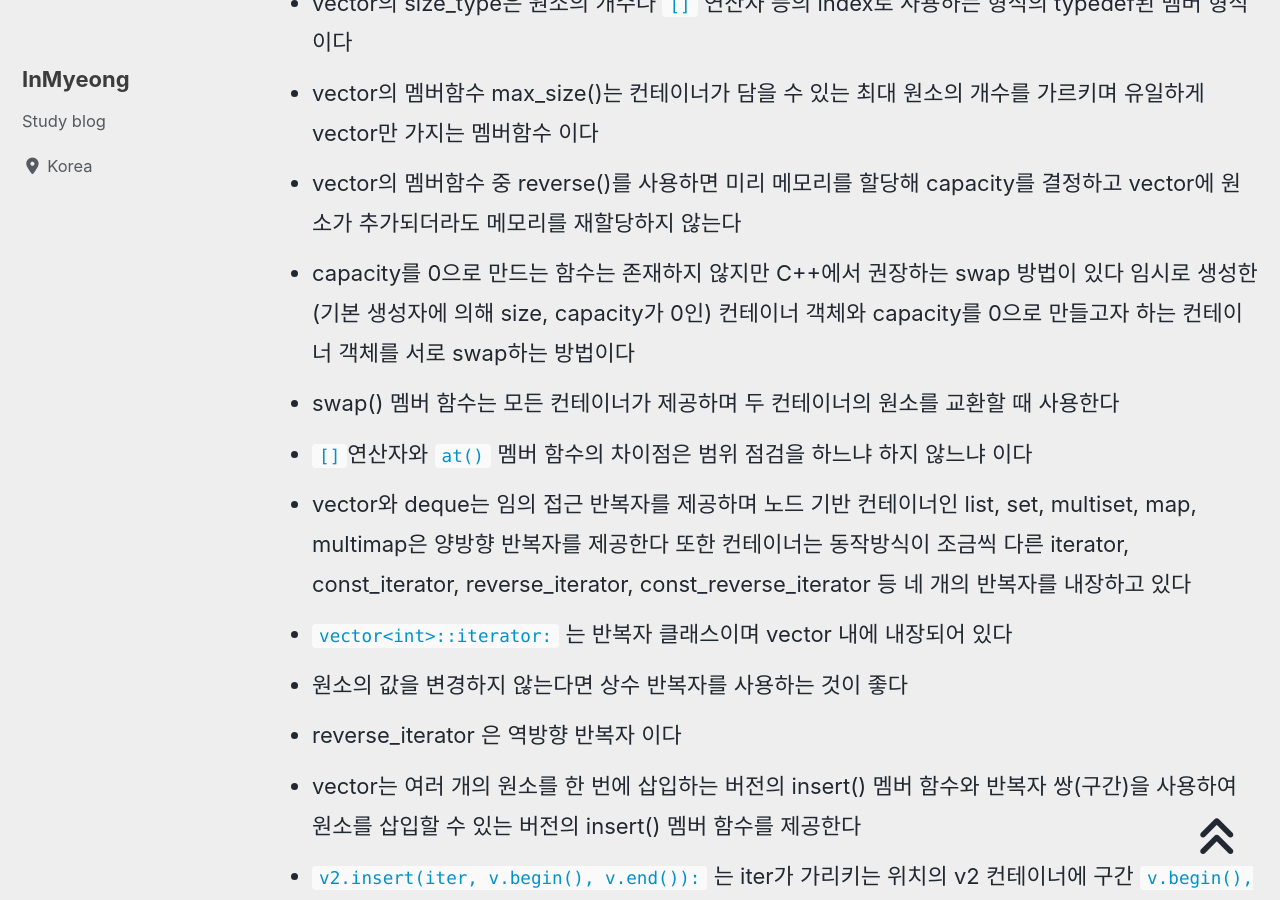
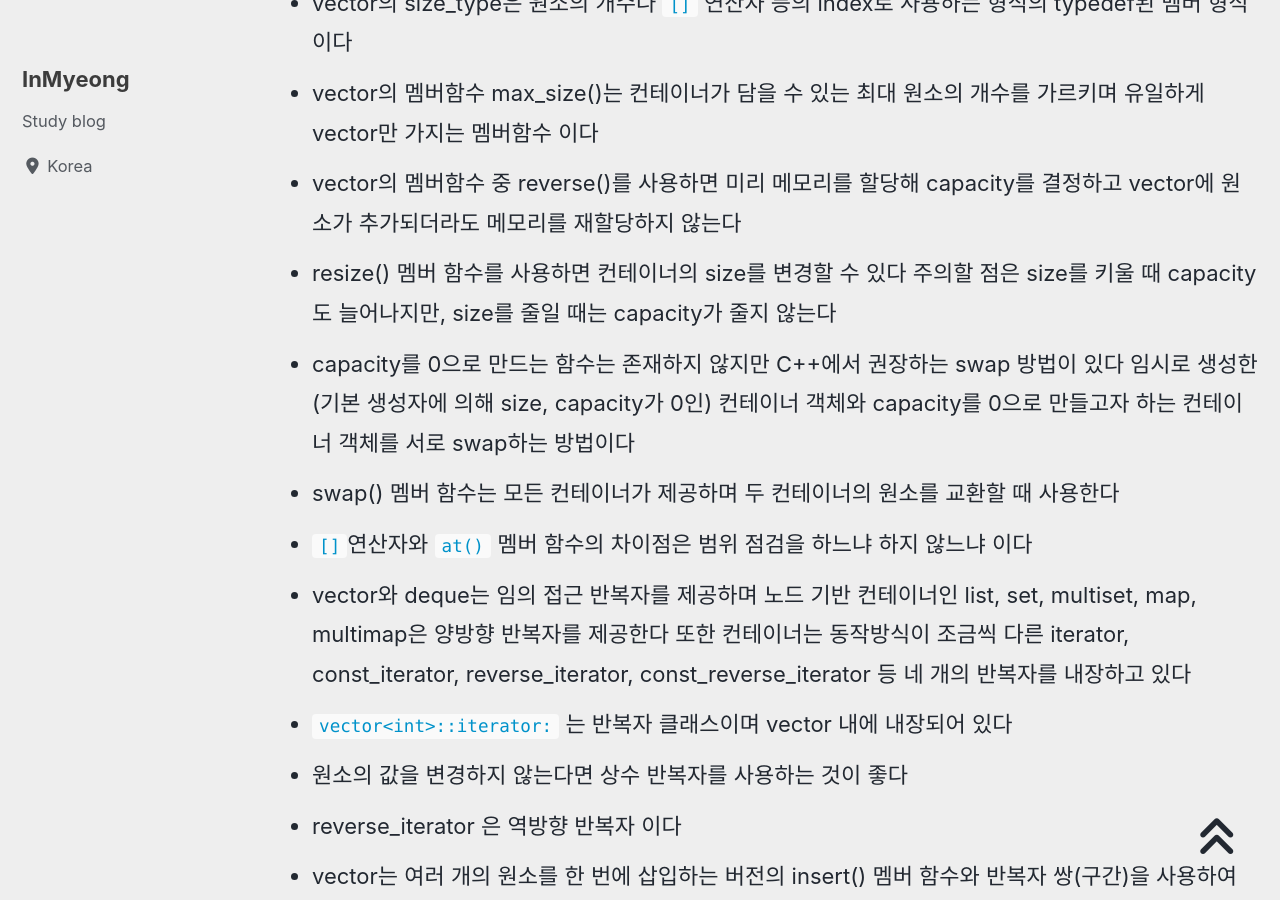
Before and after one commit to devMyeong/devMyeong.github.io, a Jekyll site: the page built from _posts/stl/2021-08-12-cpp-stl.md, in a window 1280 px wide and 900 px high, scrolled down 10145 px. Built offline with Jekyll 4.4.1, drawn with Linux system fonts in a browser that asks for light colours; cached includes are drawn as plain includes; nearby versions of some CDN libraries; some web fonts are replaced; comment, search, counter and statistics services are not loaded.

Commit message:
update stl chapter 06-1

```diff
--- a/_posts/stl/2021-08-12-cpp-stl.md
+++ b/_posts/stl/2021-08-12-cpp-stl.md
@@ -179,6 +179,7 @@ for(vector<int>::size_type i = 0; i< v.size(); ++i) // 위의 코드로 인한
 - vector의 size_type은 원소의 개수나 `[]` 연산자 등의 index로 사용하는 형식의 typedef된 멤버 형식이다
 - vector의 멤버함수 max_size()는 컨테이너가 담을 수 있는 최대 원소의 개수를 가르키며 유일하게 vector만 가지는 멤버함수 이다
 - vector의 멤버함수 중 reverse()를 사용하면 미리 메모리를 할당해 capacity를 결정하고 vector에 원소가 추가되더라도 메모리를 재할당하지 않는다
+- resize() 멤버 함수를 사용하면 컨테이너의 size를 변경할 수 있다 주의할 점은 size를 키울 때 capacity도 늘어나지만, size를 줄일 때는 capacity가 줄지 않는다
 - capacity를 0으로 만드는 함수는 존재하지 않지만 C++에서 권장하는 swap 방법이 있다 임시로 생성한(기본 생성자에 의해 size, capacity가 0인) 컨테이너 객체와 capacity를 0으로 만들고자 하는 컨테이너 객체를 서로 swap하는 방법이다
 - swap() 멤버 함수는 모든 컨테이너가 제공하며 두 컨테이너의 원소를 교환할 때 사용한다
 - `[]`연산자와 `at()` 멤버 함수의 차이점은 범위 점검을 하느냐 하지 않느냐 이다
```
